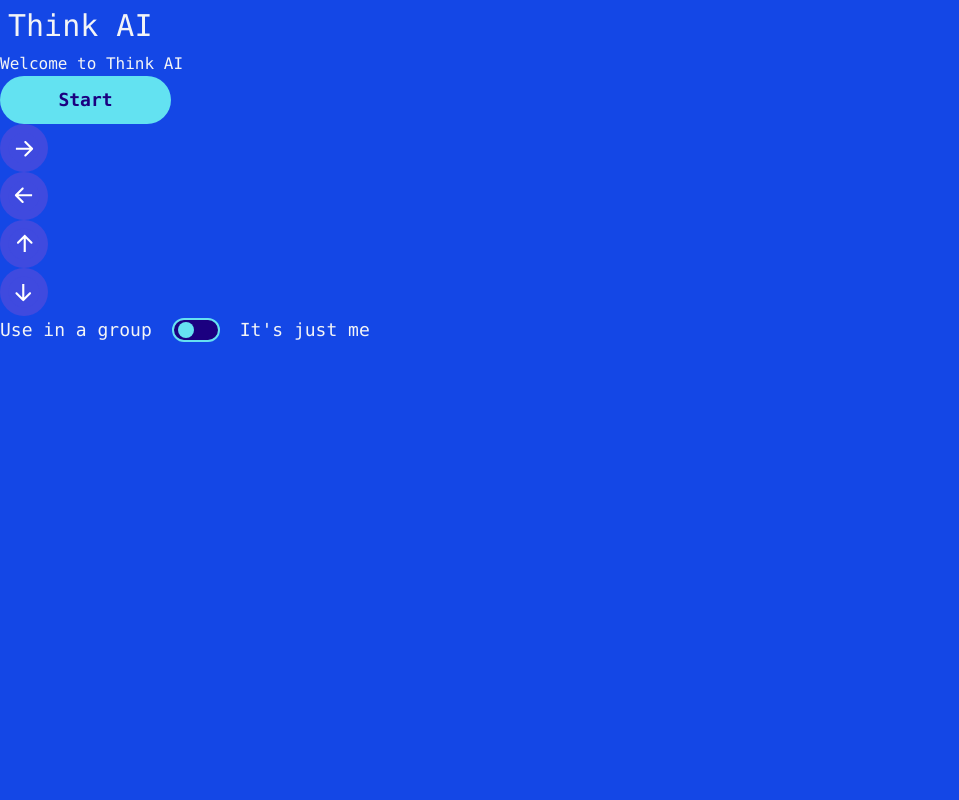
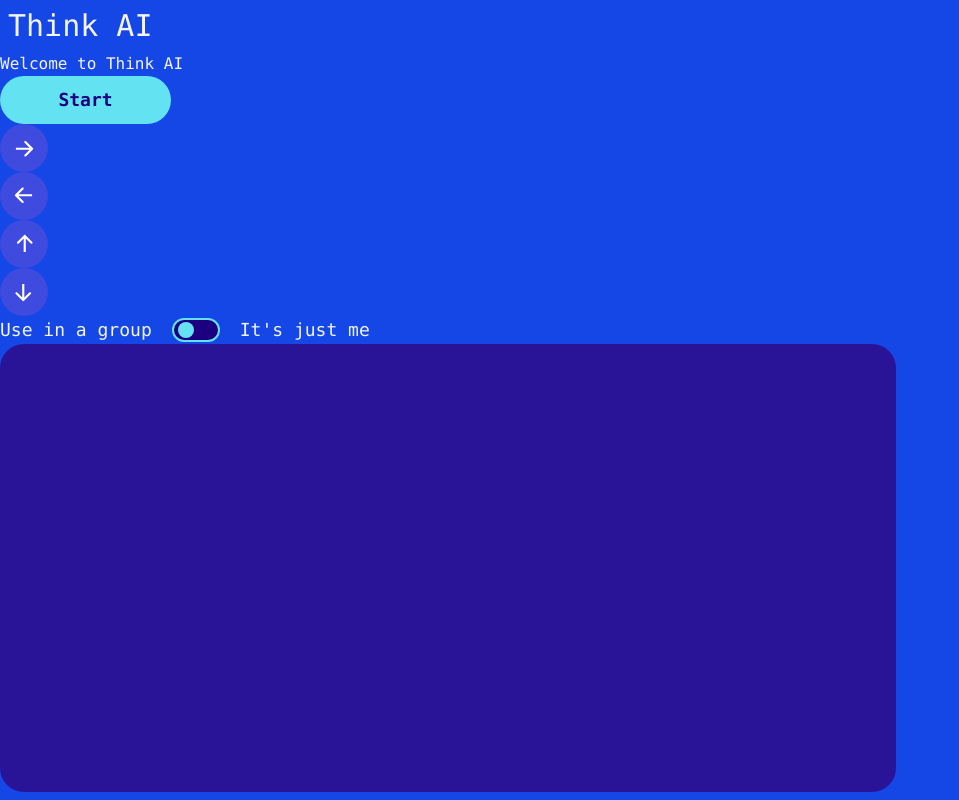
Before and after one commit to neontribe/think-ai, a Next.js app: page / in a window 1280 px wide. Shown: the whole page, without its empty margins (0-959 px from the left). Built offline with nearby package versions, Linux system fonts and the light colour scheme.

Commit message:
Feat: Create caroulse skeleton

```diff
--- /dev/null
+++ b/src/app/components/ResponseCarousel.jsx
@@ -0,0 +1,16 @@
+"use clinet"
+
+import React, { useState } from "react";
+
+const ResponseCarousel = ({ slideData}) => {
+    const[currentSlide, setCurrentSlide] = useState(0);
+
+
+    return (
+        <div className="relative w-full max-w-4xl h-72 md:h-80 lg:h-[28rem] bg-[#291498] rounded-3xl overflow-hidden">
+
+        </div>
+    );
+};
+
+export default ResponseCarousel;
--- a/src/app/page.jsx
+++ b/src/app/page.jsx
@@ -3,6 +3,7 @@
 import Link from "next/link";
 import ArrowButton from "@/app/components/ArrowButton";
 import ToggleButton from "@/app/components/ToggleButton";
+import ResponseCarousel from "./components/ResponseCarousel";
 
 export default function Home() {
   return (
@@ -23,6 +24,7 @@ export default function Home() {
           labelRight="It's just me"
           ariaLabel="Toggle between group and individual mode"/>
       </div>
+      <ResponseCarousel />
     </div>
   );
 }
```
